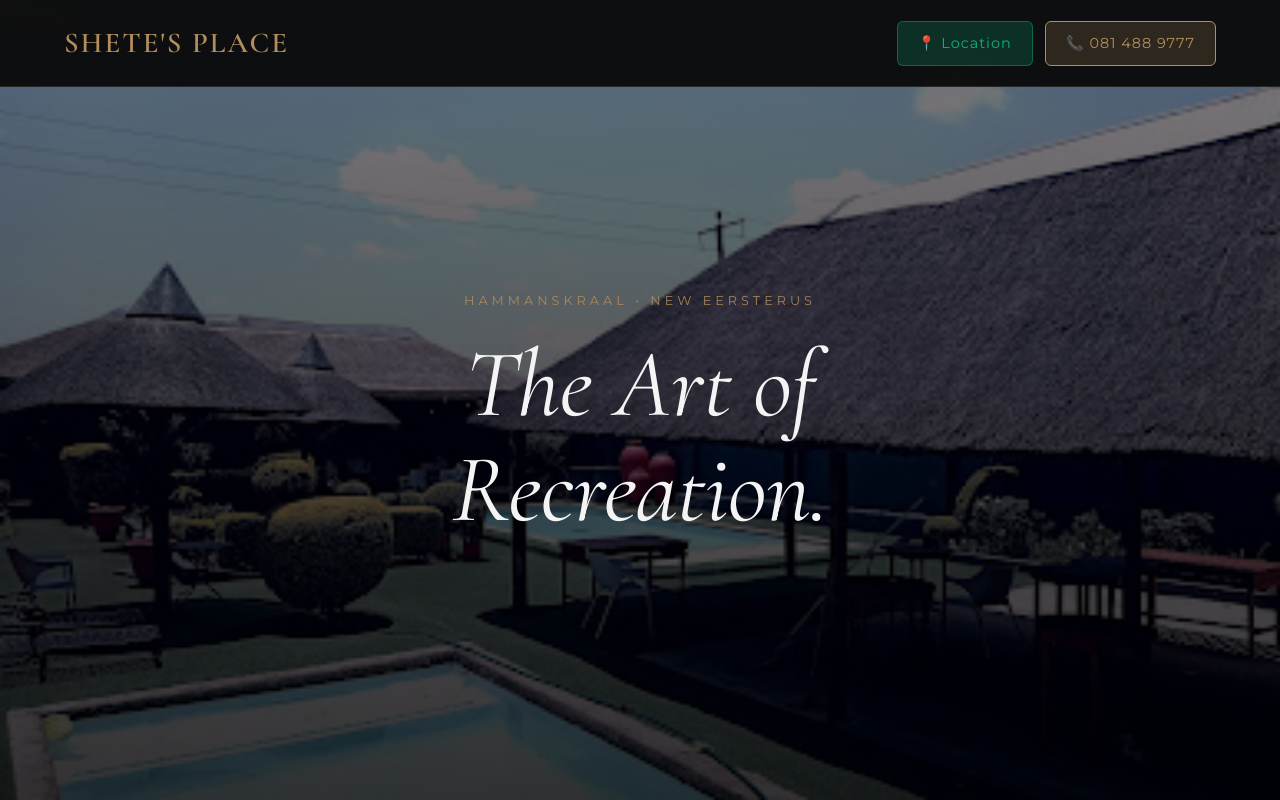
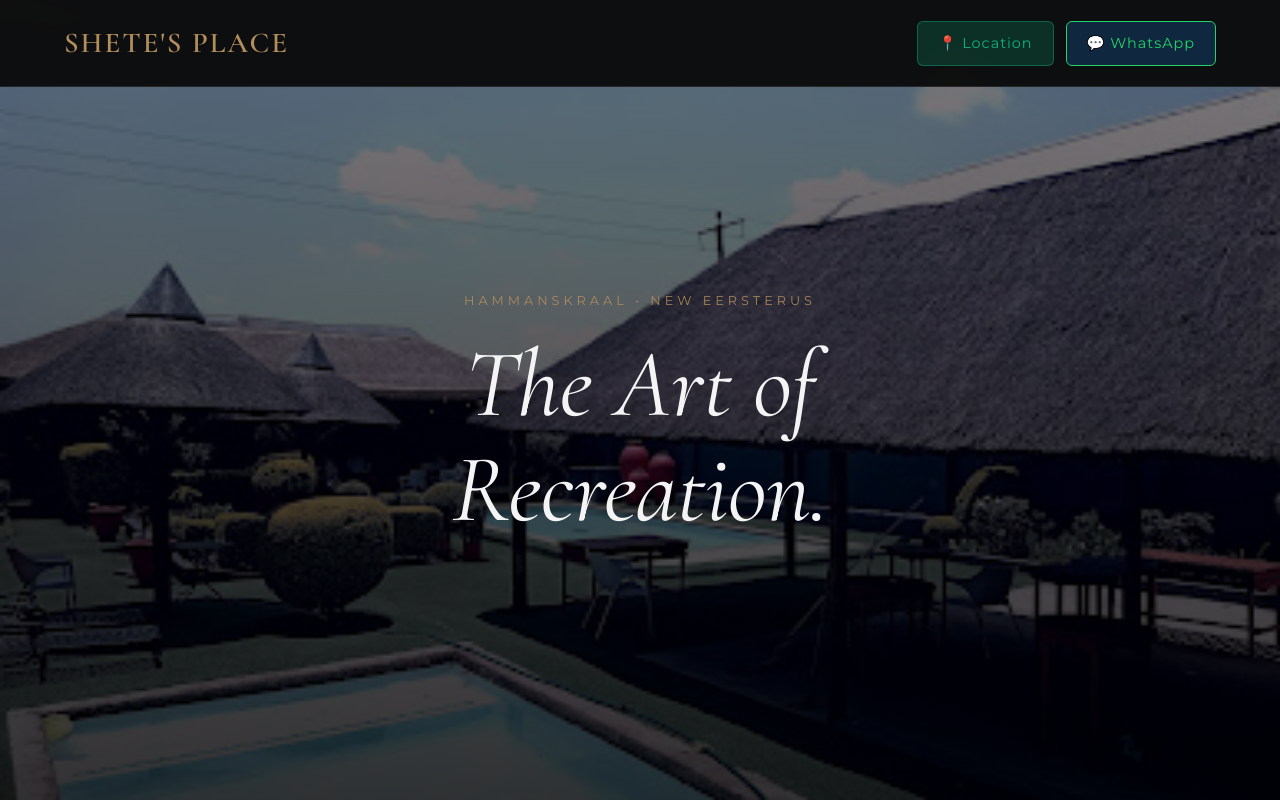
Before and after one commit to xcmorgan/Shete-s-Place, a plain HTML site: page index.html in a window 1280 px wide. Shown: the top 800 px of the page. Drawn offline with nearby package versions, Linux system fonts and the light colour scheme.

Commit message:
Update index.html

```diff
--- a/index.html
+++ b/index.html
@@ -75,9 +75,9 @@
         }
 
         .phone-link {
-            background: rgba(179, 142, 93, 0.2);
-            border-color: var(--gold);
-            color: var(--gold);
+            background: rgba(25, 140, 255, 0.2);
+            border-color: #25D366;
+            color: #25D366;
         }
 
         .location-link {
@@ -87,8 +87,8 @@
         }
 
         .phone-link:hover {
-            background: var(--gold);
-            color: #000;
+            background: #25D366;
+            color: white;
             transform: translateY(-2px);
         }
 
@@ -429,7 +429,9 @@
             <a href="https://maps.app.goo.gl/awDWeQHWj1h4uyZg8" target="_blank" class="location-link">
                 📍 Location
             </a>
-            <a href="tel:0814889777" class="phone-link">📞 081 488 9777</a>
+            <a href="https://wa.me/27814889777?text=Hello%2C%20I'd%20like%20to%20enquire%20about%20Shete's%20Place" target="_blank" class="phone-link">
+                💬 WhatsApp
+            </a>
         </div>
     </nav>
 
```
